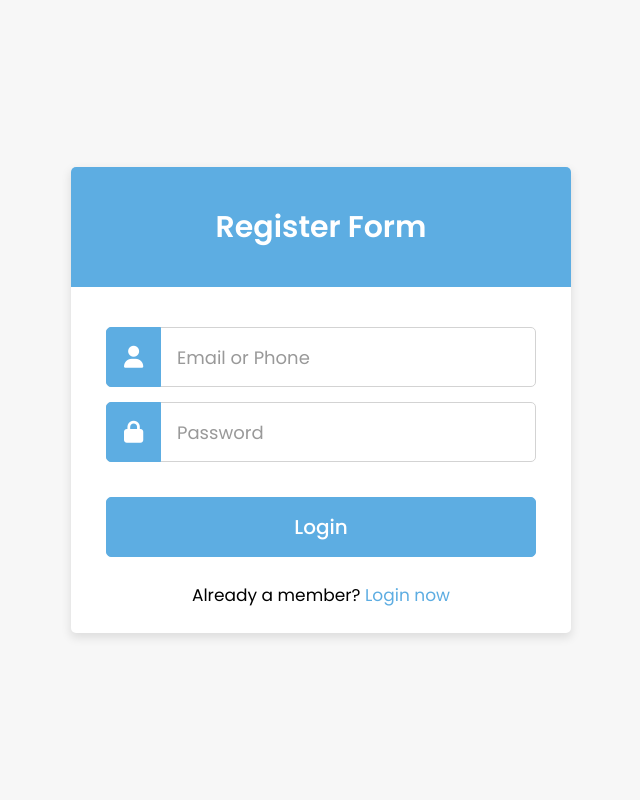
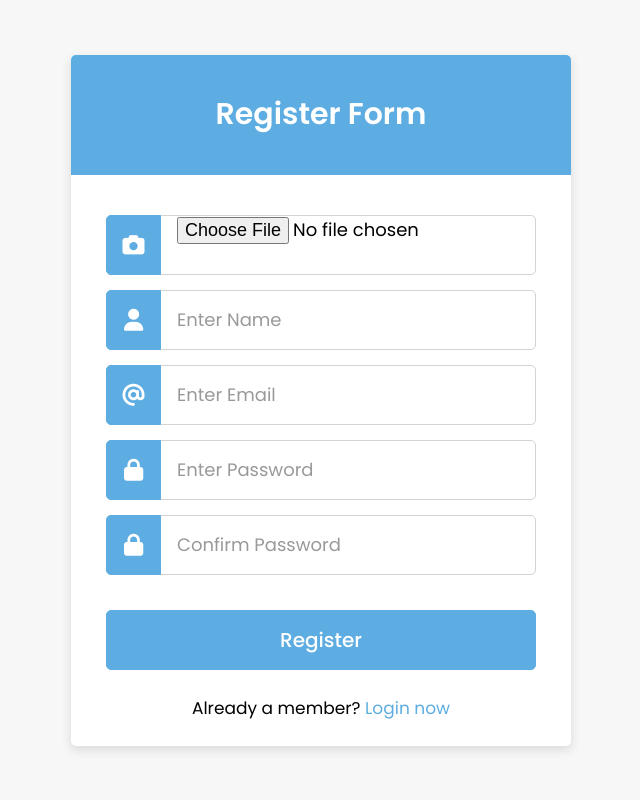
Before and after one commit to miole2001/employee-and-visitor-gatepass, a PHP site: page /register.php in a window 1280 px wide. Shown: the whole page, without its empty margins (319-959 px from the left). Run offline with PHP 8.4, Linux system fonts and the light colour scheme; some libraries are stand-ins or nearby versions.

Commit message:
register

```diff
--- a/register.php
+++ b/register.php
@@ -1,3 +1,45 @@
+<?php
+    // to display errors
+    error_reporting(E_ALL);
+    ini_set('display_errors', 1);
+
+    // database connection
+    include 'connection.php';
+
+    include ('./includes/alerts.php');
+
+    $warning_msg = [];
+    $success_msg = [];
+
+    if (isset($_POST['submit'])) {
+
+        $image = $_POST['image'];
+        $name = $_POST['name'];
+        $email = $_POST['email'];
+        $pass = password_hash($_POST['password'], PASSWORD_DEFAULT);
+        $c_pass = password_verify($_POST['confirm-password'], $pass);
+
+        $verify_email = $connForAccounts->prepare("SELECT * FROM `employee_accounts` WHERE email = ?");
+        $verify_email->execute([$email]);
+
+        if ($verify_email->rowCount() > 0) {
+            $warning_msg[] = 'Email already taken!';
+        } else {
+            if ($c_pass == 1) {
+                $insert_user = $connForAccounts->prepare("INSERT INTO `employee_accounts`(`image`, `name`, `email`, `password`, `user_type`, `date_registered`)
+                    VALUES(?,?,?,?,'employee', NOW())");
+                $insert_user->execute([$image, $name, $email, $pass]);
+                $success_msg[] = 'Registered successfully!';
+                // Redirect after the alert is shown
+                echo '<script>setTimeout(function() { window.location.href = "login.php"; }, 2000);</script>';
+            } else {
+                $warning_msg[] = 'Confirm password not matched!';
+            }
+        }
+    }
+?>
+
+
 <!DOCTYPE html>
 <html lang="en">
 <head>
@@ -14,17 +56,34 @@
             <span>Register Form</span>
         </div>
         <form action="" method="post">
+
+            <div class="row">
+                <i class="fas fa-camera"></i>
+                <input type="file" name="image" placeholder="image" required >
+            </div>
+
             <div class="row">
                 <i class="fas fa-user"></i>
-                <input type="text" placeholder="Email or Phone" required >
+                <input type="text" name="name" placeholder="Enter Name" required >
+            </div>
+            <div class="row">
+                <i class="fas fa-at"></i>
+                <input type="email" name="email" placeholder="Enter Email" required >
             </div>
             <div class="row">
                 <i class="fas fa-lock"></i>
-                <input type="password" placeholder="Password" required >
+                <input type="password" name="password" placeholder="Enter Password" required >
             </div>
+
+            <div class="row">
+                <i class="fas fa-lock"></i>
+                <input type="password" name="confirm-password" placeholder="Confirm Password" required >
+            </div>
+
             <div class="row button">
-                <input type="submit" value="Login">
+                <input type="submit" name="submit" value="Register">
             </div>
+
             <div class="signup-link">
                 Already a member?
                 <a href="login.php">Login now</a>
```
